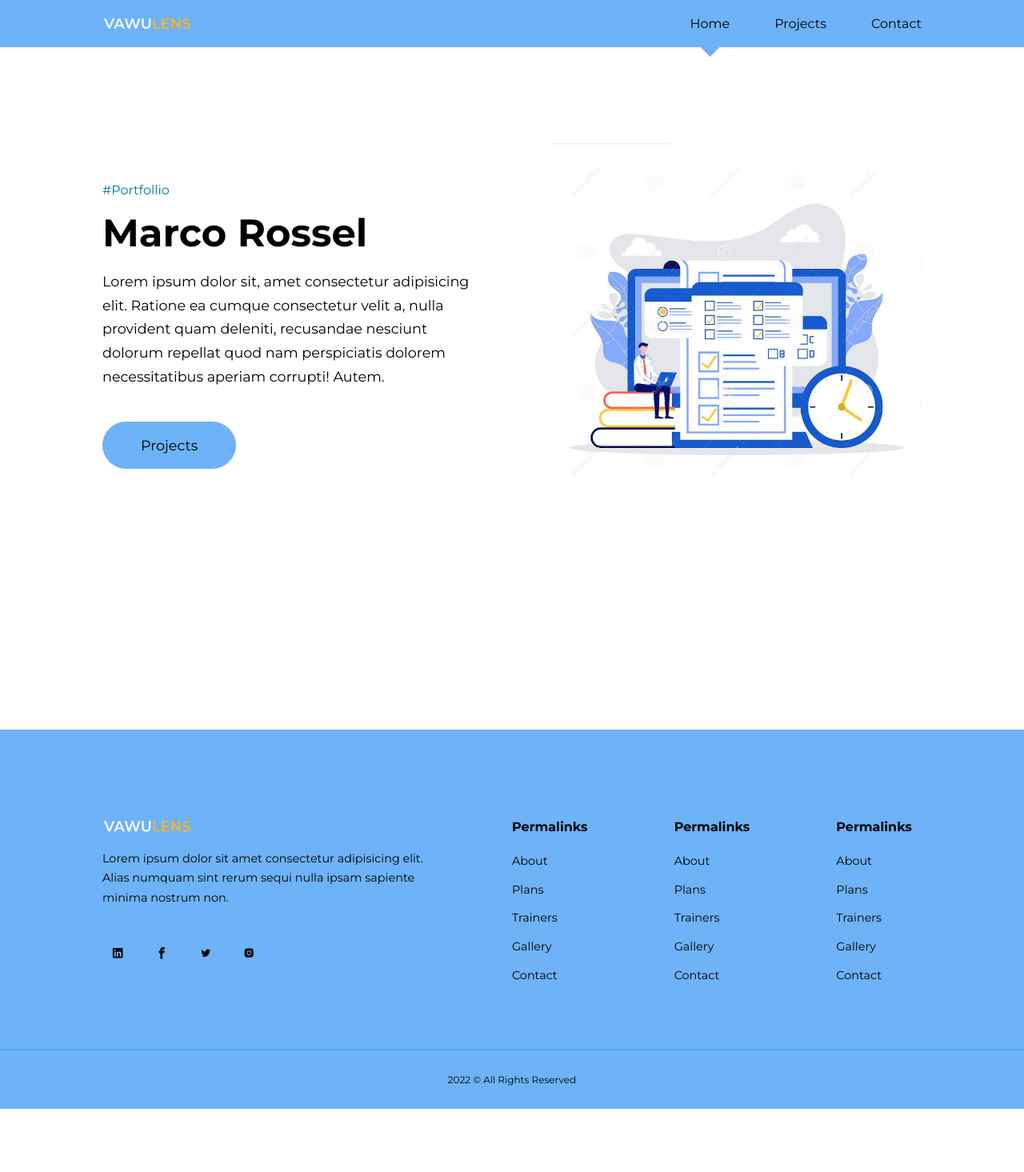
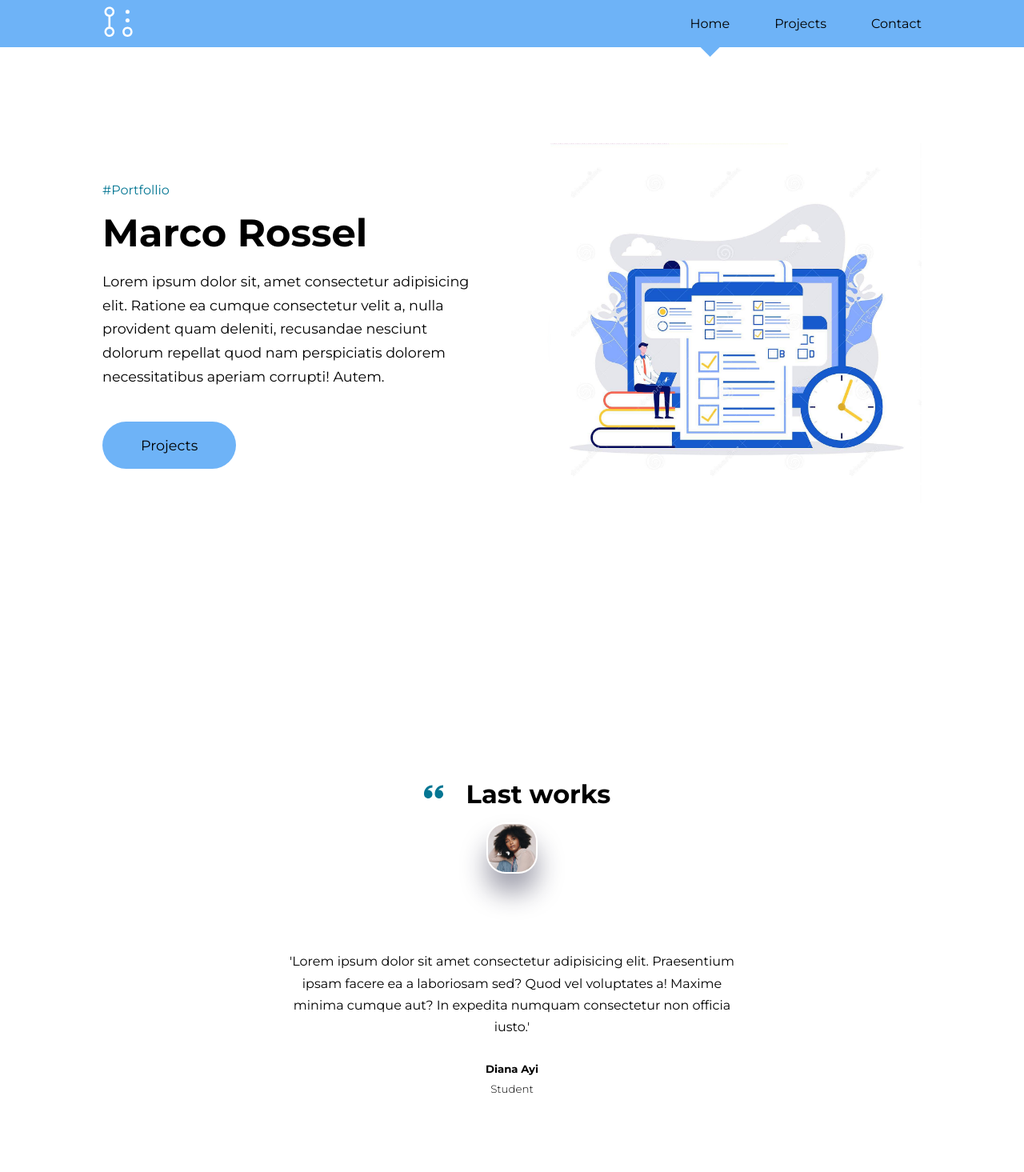
Before and after one commit to MarcoRosselDev/portafollio, a React (Create React App) app: page /home in a window 1280 px wide. Shown: the top 1465 px of the page at 80% size. Before the commit the page ends 1386 px from the top, so only its background shows below. Built offline with nearby package versions, Linux system fonts and the light colour scheme.

Commit message:
last works

```diff
--- a/src/components/Testimonials.jsx
+++ b/src/components/LastWorks.jsx
@@ -8,7 +8,7 @@ import {
 } from "react-icons/io";
 import { testimonials } from "../data";
 
-function Testimonials() {
+function LastWorks() {
   const [index, setIndex] = useState(0);
   const { name, quote, job, avatar } = testimonials[index];
 
@@ -30,7 +30,7 @@ function Testimonials() {
       <div className="container testimonials__container">
         <SectionHead
           icon={<ImQuotesLeft />}
-          title="Testimonials"
+          title="Last works"
           className="testimonials__head"
         />
         <Card className="testimionial">
@@ -60,4 +60,4 @@ function Testimonials() {
   );
 }
 
-export default Testimonials;
+export default LastWorks;
--- a/src/components/Navbar.jsx
+++ b/src/components/Navbar.jsx
@@ -5,6 +5,7 @@ import Logo from "../images/logo.png";
 import { links } from "../data";
 import { FaBars } from "react-icons/fa";
 import { MdOutlineClose } from "react-icons/md";
+import { VscGitPullRequestDraft } from "react-icons/vsc";
 import "./navbar.css";
 // import { useGlobalContext } from "./context";
 
@@ -20,7 +21,7 @@ const Navbar = () => {
           className="logo"
           onClick={() => setIsNavShowing(false)}
         >
-          <img src={Logo} alt="Nav Logo" />
+          <VscGitPullRequestDraft className="logoGit" />
         </Link>
         <ul
           className={`nav__links ${isNavShowing ? "show__nav" : "hide__Nav"}`}
--- a/src/pages/gallery/Gallery.jsx
+++ b/src/pages/gallery/Gallery.jsx
@@ -1,4 +1,4 @@
-import HeaderImage from "../../images/header_bg_3.jpg";
+import HeaderImage from "../../images/homeImage.jpg";
 import Header from "../../components/Header";
 import "./gallery.css";
 
--- a/src/pages/gallery/gallery.css
+++ b/src/pages/gallery/gallery.css
@@ -31,3 +31,9 @@
     page-break-inside: 1rem;
   }
 }
+
+.logoGit {
+  width: 2.5rem;
+  height: 2.5rem;
+  color: white;
+}
--- a/src/pages/home/Home.jsx
+++ b/src/pages/home/Home.jsx
@@ -1,12 +1,12 @@
 import MainHeader from "../../components/MainHeader";
 import "./home.css";
-// import Testimonials from "../../components/Testimonials";
+import LastWorks from "../../components/LastWorks";
 
 function Home() {
   return (
     <>
       <MainHeader />
-      {/* <Testimonials /> */}
+      <LastWorks />
     </>
   );
 }
```
